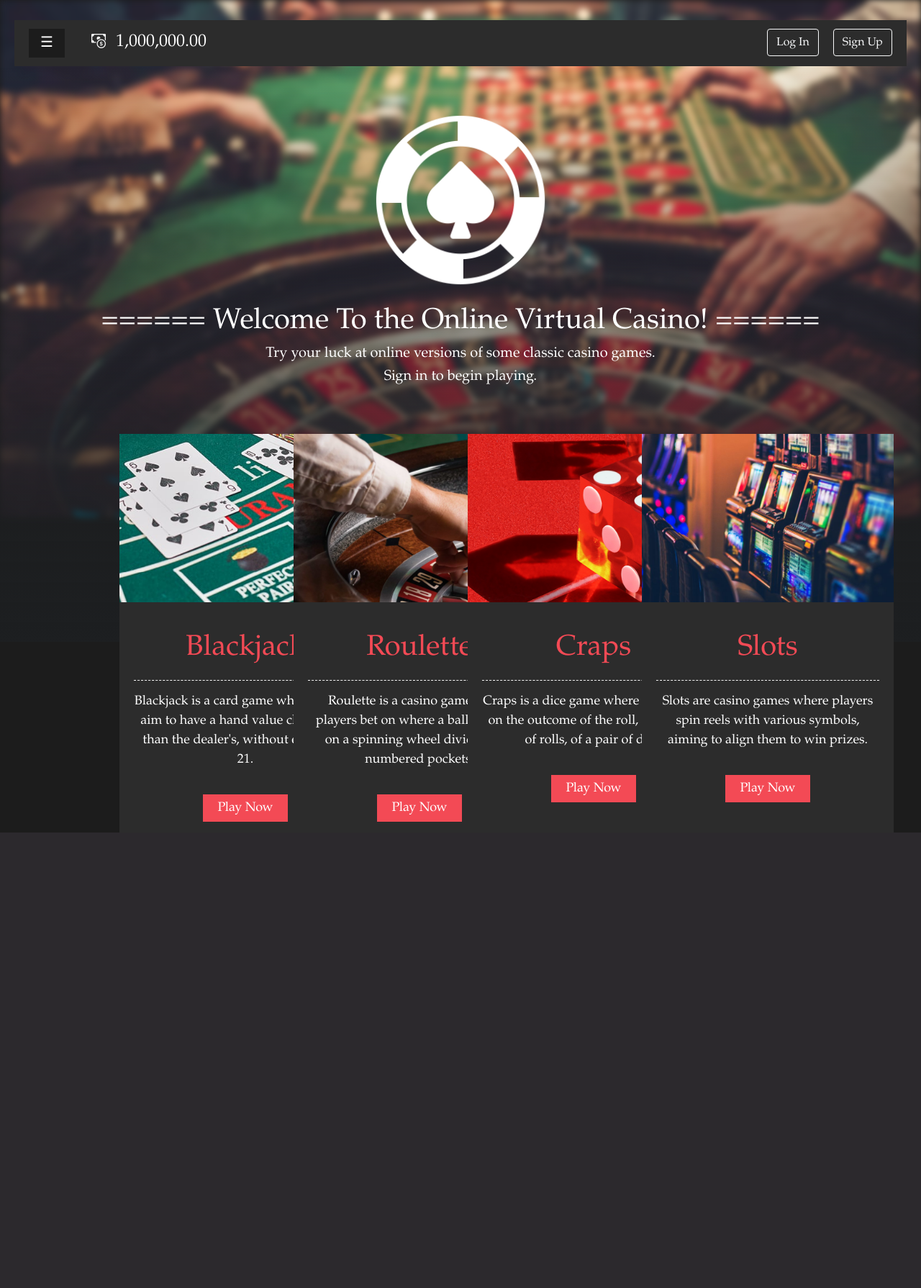
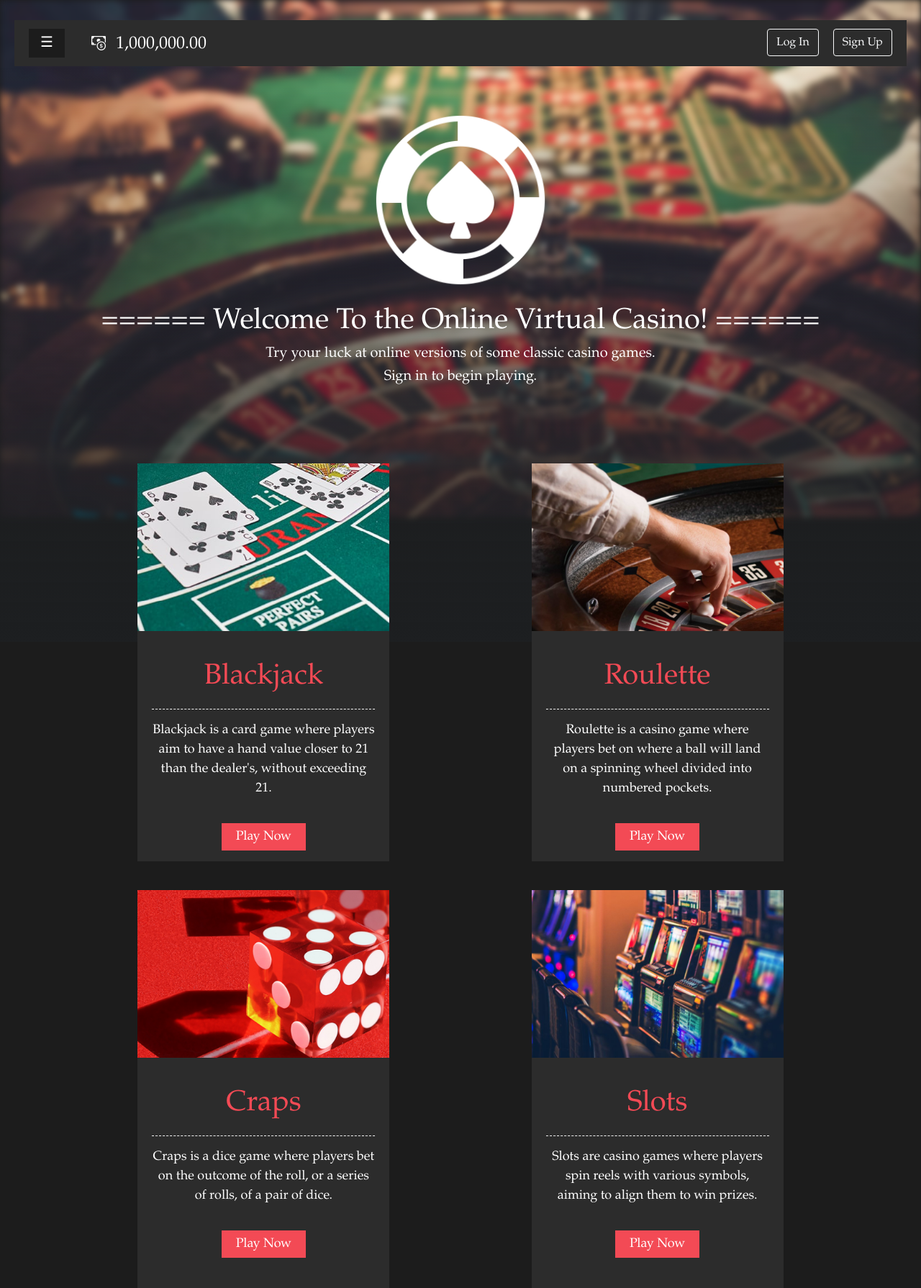
Before and after one commit to jesshet/FinalProjectTest, a PHP site: page /MainPage.html in a window 1280 px wide. Shown: the whole page at 72% size. Before the commit the page ends 1157 px from the top, so only its background shows below. Run offline with PHP 8.4, Linux system fonts and the light colour scheme; some libraries are stand-ins or nearby versions.

Commit message:
Added Media Queries
everything should work on any size now

```diff
--- a/CSS/PageStyle.css
+++ b/CSS/PageStyle.css
@@ -24,7 +24,6 @@ a{
   bottom: 3px;
   margin-left: 95px;
   text-align: left;
-  transition: .1s;
 }
 
 #headerpanel span{
@@ -65,18 +64,13 @@ a{
   min-height: 89vh;
 }
 
-#gamePanels{
-  margin: auto;
-  margin-top: 3%;
-  padding: 0 10%;
-}
-
 .gPanel{
   margin: auto;
   padding: 0px 10px;
 }
 
 .gPanel img{
+  margin-top: 40px;
   width: 350px;
 }
 
@@ -102,28 +96,57 @@ a{
   background-color: #f34a55;
 }
 
-
-
-
-
- /* Background image for diff sizes */
+ /* For Small Screens */
  @media only screen and (min-width: 0px) and (max-width: 730px){
     #mainBackground{
       top: 0px;
     }
+    #gamePanels{
+      margin: auto;
+      margin-top: 3%;
+      padding: 0 10%;
+    }
+
  }
- @media only screen and (min-width: 730px) and (max-width: 1700px){
+ /* For Medium Screens */
+ @media only screen and (min-width: 730px) and (max-width: 1400px){
     #mainBackground{
       top:0px;
     }
+    #gamePanels{
+      margin: auto;
+      margin-top: 3%;
+      padding: 0 5%;
+    }
+
  }
-
- @media only screen and (min-width: 1700px){
+ /* For large Screens */
+ @media only screen and (min-width: 1400px) and (max-width: 1820px){
     #mainBackground{
       top:-350px;
     }
     #bgGrad{
       top:-200px
+    }
+    #gamePanels{
+      margin: auto;
+      margin-top: 3%;
+      padding: 0 0%;
+    }
+
+ }
+ /* For Xl Screens */
+ @media only screen and (min-width: 1820px){
+    #mainBackground{
+      top:-350px;
+    }
+    #bgGrad{
+      top:-200px
+  }
+    #gamePanels{
+      margin: auto;
+      margin-top: 3%;
+      padding: 0 10%;
     }
  }
 
--- a/MainPage.html
+++ b/MainPage.html
@@ -4,7 +4,7 @@
         <meta charset="utf-8">
         <meta name="viewport" content="width=device-width, initial-scale=1, shrink-to-fit=no">
 
-        <link rel="stylesheet" href="https://cdn.jsdelivr.net/npm/bootstrap@4.0.0/dist/css/bootstrap.min.css" integrity="sha384-Gn5384xqQ1aoWXA+058RXPxPg6fy4IWvTNh0E263XmFcJlSAwiGgFAW/dAiS6JXm" crossorigin="anonymous">
+        <link href="https://cdn.jsdelivr.net/npm/bootstrap@5.0.2/dist/css/bootstrap.min.css" rel="stylesheet" integrity="sha384-EVSTQN3/azprG1Anm3QDgpJLIm9Nao0Yz1ztcQTwFspd3yD65VohhpuuCOmLASjC" crossorigin="anonymous">
         <link rel="stylesheet" href="https://cdn.jsdelivr.net/npm/bootstrap-icons@1.5.0/font/bootstrap-icons.css">
 
         <link href="CSS/PageStyle.css"rel="stylesheet">
@@ -58,7 +58,7 @@
             <img src="Resources/Background(Main).png" class="Background" id="mainBackground">
 
             <!--Main Panel-->
-            <div class="container-fluid mt-4" id="mainpanel">
+            <div class="container-fluid overflow-hidden mt-4" id="mainpanel">
                 <div class="row">
                     <!--Text-->
                     <div id="mainText" class="col">
@@ -88,17 +88,17 @@
                     </div> -->
                 </div>
 
-                <div class="row pt-4" id="gamePanels">
-                    <div class="col-lg-3 col-md-6 col-sm-12 gPanel" id="blackjack">
+                <div class="row pt-4 gy-4" id="gamePanels">
+                    <div class="col-xxl-3 col-lg-6 col-md-12 gPanel" id="blackjack">
                         <img src="Resources/BlackJackPreview.png">
-                        <div class="textArea">
+                        <div class="textArea ">
                             <h1>Blackjack</h1>
                             <p class="pt-2 pb-4">Blackjack is a card game where players aim to have a hand value closer to 21 than the dealer's, without exceeding 21.</p>
                             <a href="./blackJack.html" class="link">Play Now</a>
                         </div>
                     </div>
 
-                    <div class="col-lg-3 col-md-6 col-sm-12 gPanel" id="blackjack">
+                    <div class="col-xxl-3 col-lg-6 col-md-12 gPanel" id="blackjack">
                         <img src="Resources/Roulette.png">
                         <div class="textArea">
                             <h1>Roulette</h1>
@@ -107,7 +107,7 @@
                         </div>
                     </div>
 
-                    <div class="col-lg-3 col-md-6 col-sm-12 gPanel" id="blackjack">
+                    <div class="col-xxl-3 col-lg-6 col-md-12 gPanel" id="blackjack">
                         <img src="Resources/DiceGame.png">
                         <div class="textArea">
                             <h1>Craps</h1>
@@ -116,7 +116,7 @@
                         </div>
                     </div>
 
-                    <div class="col-lg-3 col-md-6 col-sm-12 gPanel" id="blackjack">
+                    <div class="col-xxl-3 col-lg-6 col-md-12 gPanel" id="blackjack">
                         <img src="Resources/Slots.png">
                         <div class="textArea">
                             <h1>Slots</h1>
--- a/someFunctions.js
+++ b/someFunctions.js
@@ -4,7 +4,7 @@ const mobile = window.matchMedia("(max-width: 900px)")
 function openNav() {
   document.getElementById("sidebar").style.width = "350px";
   if(!mobile.matches){
-      document.getElementById("main").style.marginLeft = "350px";
+      document.getElementById("headerpanel").style.paddingLeft = "355px";
       document.getElementById("currency").style.marginLeft = "5px";
   }
 }
@@ -12,8 +12,8 @@ function openNav() {
 /* set the size of bar to 0 and main to original size when close is pressed*/
 function closeNav() {
   document.getElementById("sidebar").style.width = "0";
-  document.getElementById("main").style.marginLeft = "0";
   document.getElementById("currency").style.marginLeft = "95px";
+  document.getElementById("headerpanel").style.paddingLeft = "5px";
 }
 
 
```
